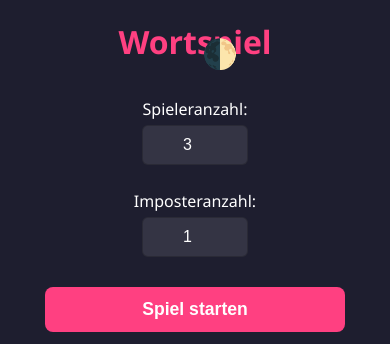
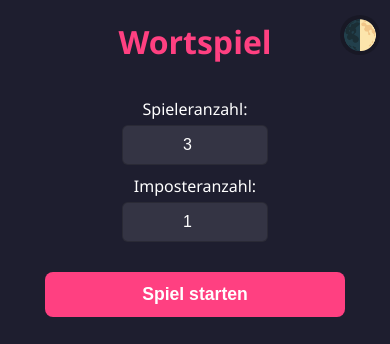
Before and after one commit to Bastian0502/Wortspiel, a plain HTML site: page index.html in a window 390 px wide. Drawn offline with Linux system fonts and the light colour scheme.

Commit message:
Update index.html

```diff
--- a/index.html
+++ b/index.html
@@ -58,10 +58,19 @@
 
     .input-row {
       display: flex;
+      flex-direction: row;
+      justify-content: center;
+      gap: 20px;
+      width: 100%;
+      margin-bottom: 10px;
+      flex-wrap: wrap;
+    }
+
+    .input-group {
+      display: flex;
       flex-direction: column;
       align-items: center;
-      width: 100%;
-      margin-bottom: 10px;
+      min-width: 120px;
     }
 
     label {
@@ -188,16 +197,37 @@
       margin: 10px 0;
       text-align: center;
       max-width: 300px;
+      width: 100%;
+    }
+
+    .start-player {
+      font-size: 1.5rem;
+      font-weight: bold;
+      color: var(--accent);
+      margin: 15px 0;
+      padding: 15px;
+      background-color: rgba(0,0,0,0.2);
+      border-radius: 8px;
+      animation: pulse 2s infinite;
     }
 
     #modeToggle {
-      position: absolute;
-      top: 20px;
-      right: 20px;
+      position: fixed;
+      top: 15px;
+      right: 15px;
       background: none;
       border: none;
       font-size: 1.8rem;
       cursor: pointer;
+      z-index: 100;
+      padding: 5px;
+      background-color: rgba(0,0,0,0.2);
+      border-radius: 50%;
+      width: 40px;
+      height: 40px;
+      display: flex;
+      align-items: center;
+      justify-content: center;
     }
 
     .player-indicator {
@@ -253,6 +283,31 @@
       .player-role {
         font-size: 1.1rem;
       }
+
+      .input-row {
+        flex-direction: column;
+        gap: 10px;
+      }
+
+      .input-group {
+        width: 100%;
+      }
+
+      input {
+        width: 100%;
+        max-width: 120px;
+      }
+
+      #modeToggle {
+        top: 10px;
+        right: 10px;
+      }
+
+      .start-player {
+        font-size: 1.3rem;
+        padding: 12px;
+        margin: 10px 0;
+      }
     }
   </style>
 </head>
@@ -263,13 +318,14 @@
   <h1>Wortspiel</h1>
 
   <div class="input-row">
-    <label for="spielerInput">Spieleranzahl:</label>
-    <input type="number" id="spielerInput" min="1" value="3">
-  </div>
-
-  <div class="input-row">
-    <label for="imposterInput">Imposteranzahl:</label>
-    <input type="number" id="imposterInput" min="0" value="1">
+    <div class="input-group">
+      <label for="spielerInput">Spieleranzahl:</label>
+      <input type="number" id="spielerInput" min="1" value="3">
+    </div>
+    <div class="input-group">
+      <label for="imposterInput">Imposteranzahl:</label>
+      <input type="number" id="imposterInput" min="0" value="1">
+    </div>
   </div>
 
   <button id="startBtn">Spiel starten</button>
@@ -397,7 +453,11 @@
       cardContainer.style.display = 'none';
 
       const s = Math.floor(Math.random() * rollen.length) + 1;
-      endMessage.innerHTML = `<div class="start-player">Spieler ${s} beginnt</div>`;
+      endMessage.innerHTML = `
+        <div>Die Rollen wurden allen Spielern gezeigt!</div>
+        <div class="start-player">Spieler ${s} beginnt!</div>
+        <div style="margin-top:10px;">Viel Spaß beim Spielen!</div>
+      `;
       endMessage.style.display = 'block';
       neustartBtn.style.display = 'block';
       return;
```
